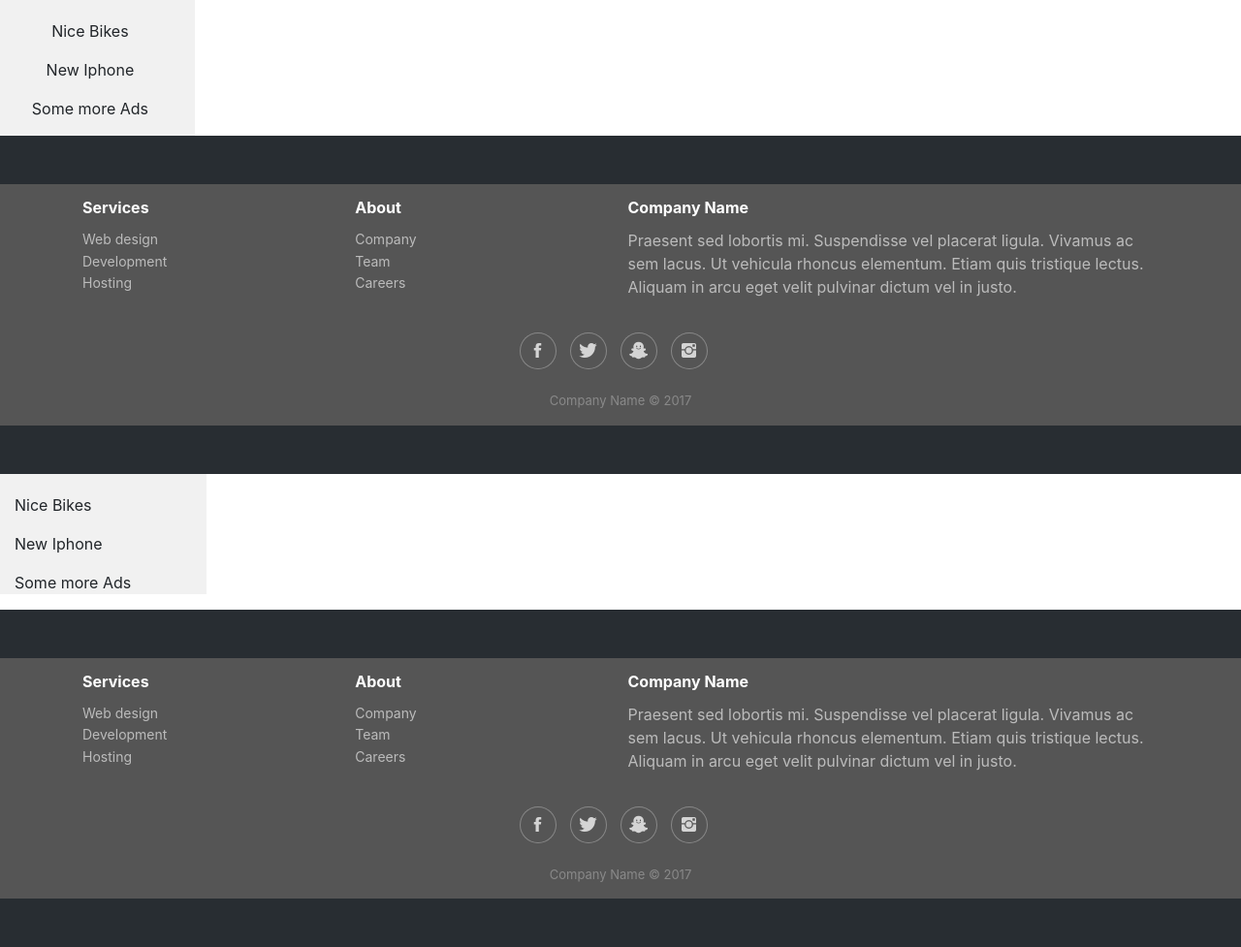
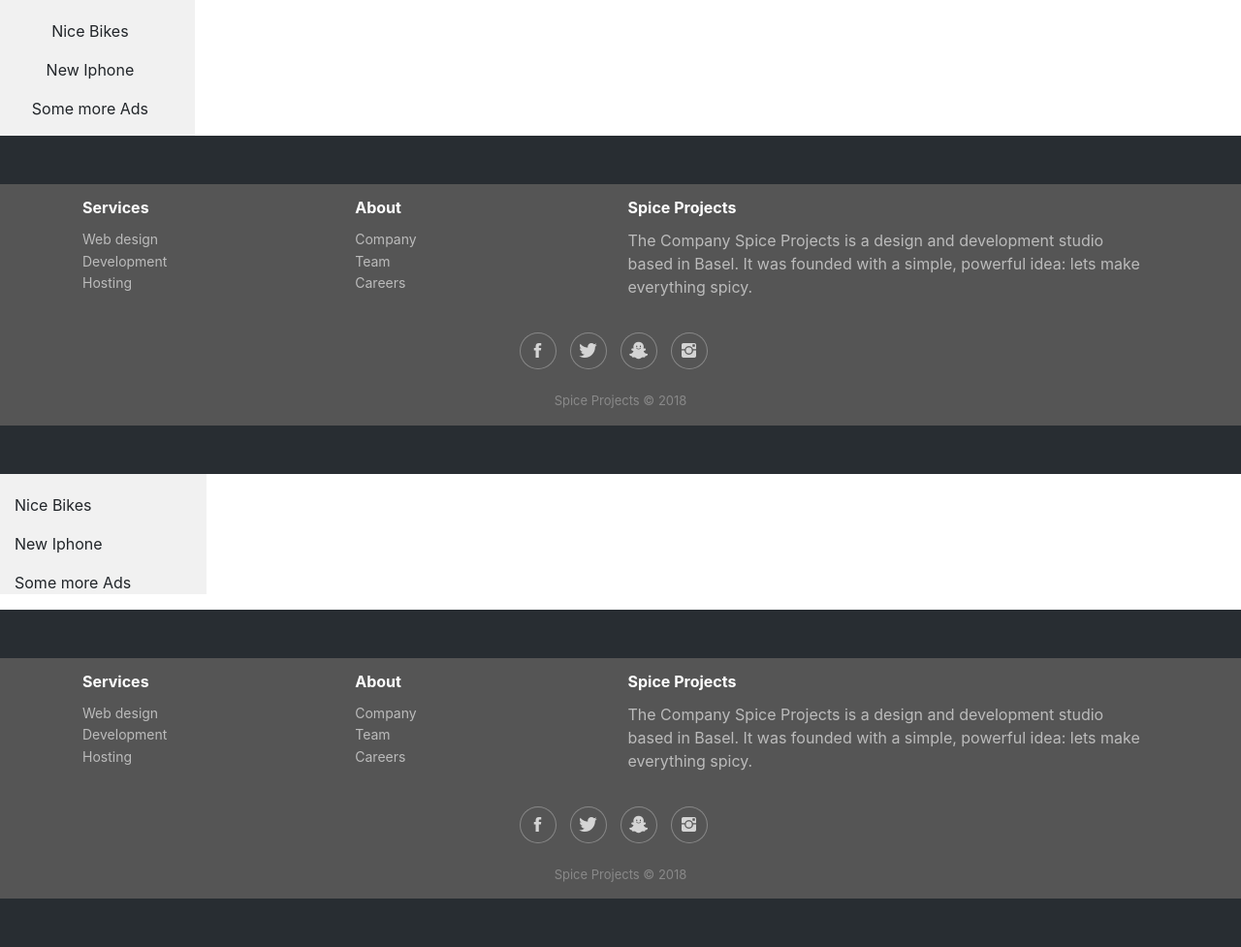
Before and after one commit to RotscherK/SpiceProjects, a PHP site: template view/footer.php in a window 1280 px wide. Shown: the part 71-1048 px from the top of the page at 97% size. Run offline with PHP 8.4, Linux system fonts and the light colour scheme; the template is opened without the code that fills it, so the values that code supplies are empty; some libraries are stand-ins or nearby versions; some web fonts are replaced.

Commit message:
Program Edit

```diff
--- a/view/footer.php
+++ b/view/footer.php
@@ -31,12 +31,12 @@
                     </ul>
                 </div>
                 <div class="col-md-6 item text">
-                    <h3>Company Name</h3>
-                    <p>Praesent sed lobortis mi. Suspendisse vel placerat ligula. Vivamus ac sem lacus. Ut vehicula rhoncus elementum. Etiam quis tristique lectus. Aliquam in arcu eget velit pulvinar dictum vel in justo.</p>
+                    <h3>Spice Projects</h3>
+                    <p>The Company Spice Projects is a design and development studio based in Basel. It was founded with a simple, powerful idea: lets make everything spicy.</p>
                 </div>
                 <div class="col item social"><a href="#"><i class="icon ion-social-facebook"></i></a><a href="#"><i class="icon ion-social-twitter"></i></a><a href="#"><i class="icon ion-social-snapchat"></i></a><a href="#"><i class="icon ion-social-instagram"></i></a></div>
             </div>
-            <p class="copyright">Company Name © 2017</p>
+            <p class="copyright">Spice Projects © 2018</p>
         </div>
     </footer>
 </div>
--- a/view/header.php
+++ b/view/header.php
@@ -32,8 +32,7 @@
 <body>
 <nav class="navbar navbar-light navbar-expand-md" style="background-color: #282d32;">
     <div class="container-fluid"><a class="navbar-brand" href="/" style="color: #ffffff;font-size: 30px;">Education Program</a><button class="navbar-toggler" data-toggle="collapse" data-target="#navcol-1"><span class="sr-only">Toggle navigation</span><span class="navbar-toggler-icon"></span></button>
-        <div
-                class="collapse navbar-collapse" id="navcol-1">
+        <div    class="collapse navbar-collapse" id="navcol-1">
             <ul class="nav navbar-nav mr-auto">
                 <li class="nav-item" role="presentation"><a class="nav-link active" href="<?php echo $GLOBALS["ROOT_URL"]; ?>/search" style="color: #ffffff;">Search</a></li>
                 <li class="dropdown"><a class="dropdown-toggle nav-link dropdown-toggle" data-toggle="dropdown" aria-expanded="false" href="#" style="color: #ffffff;">Programs&nbsp;</a>
@@ -62,4 +61,4 @@
     </div>
 </nav>
 <div class="container-fluide text-center">
-    <div class="row">
+    <div class="row row-eq-height">
```
